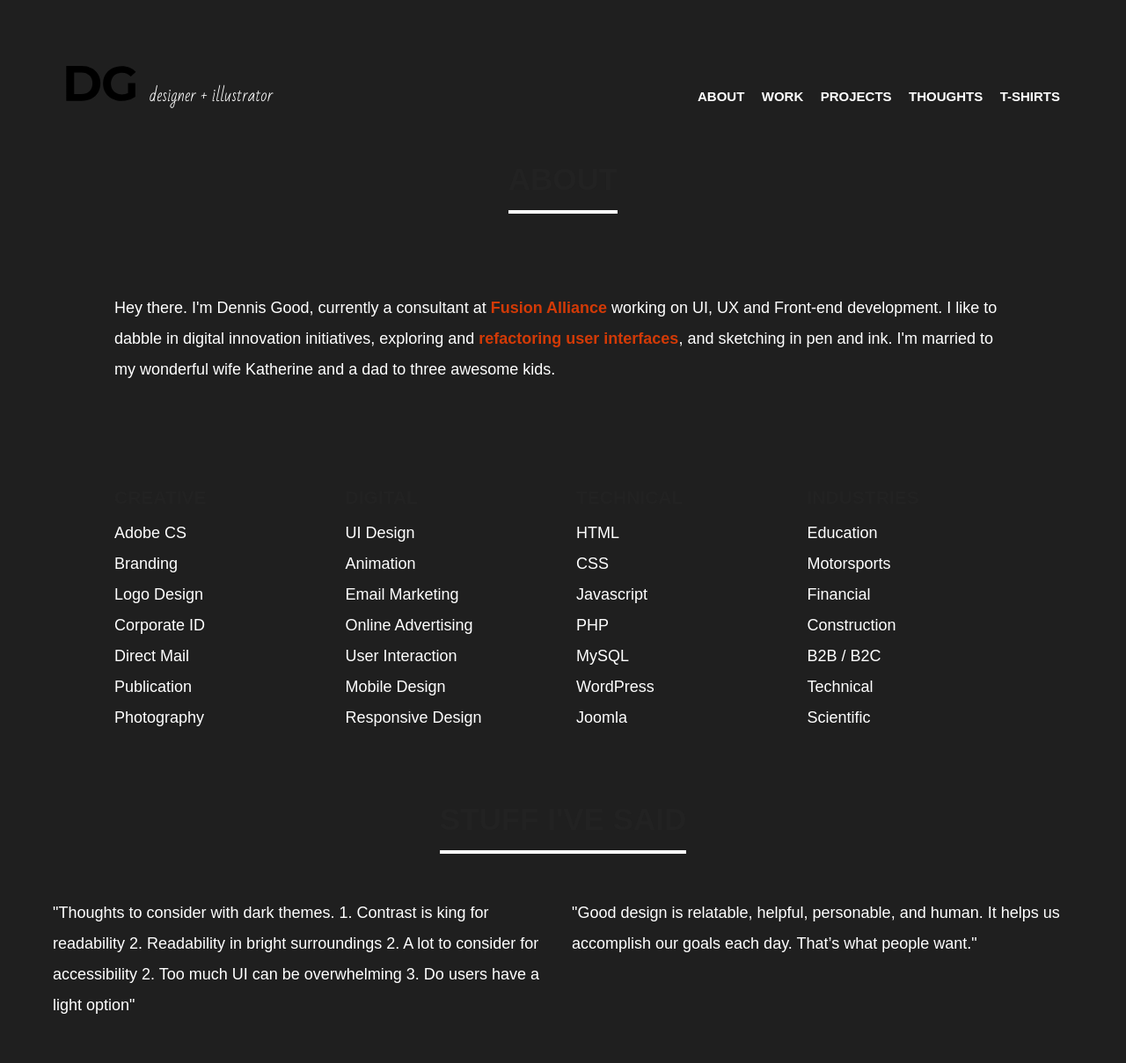
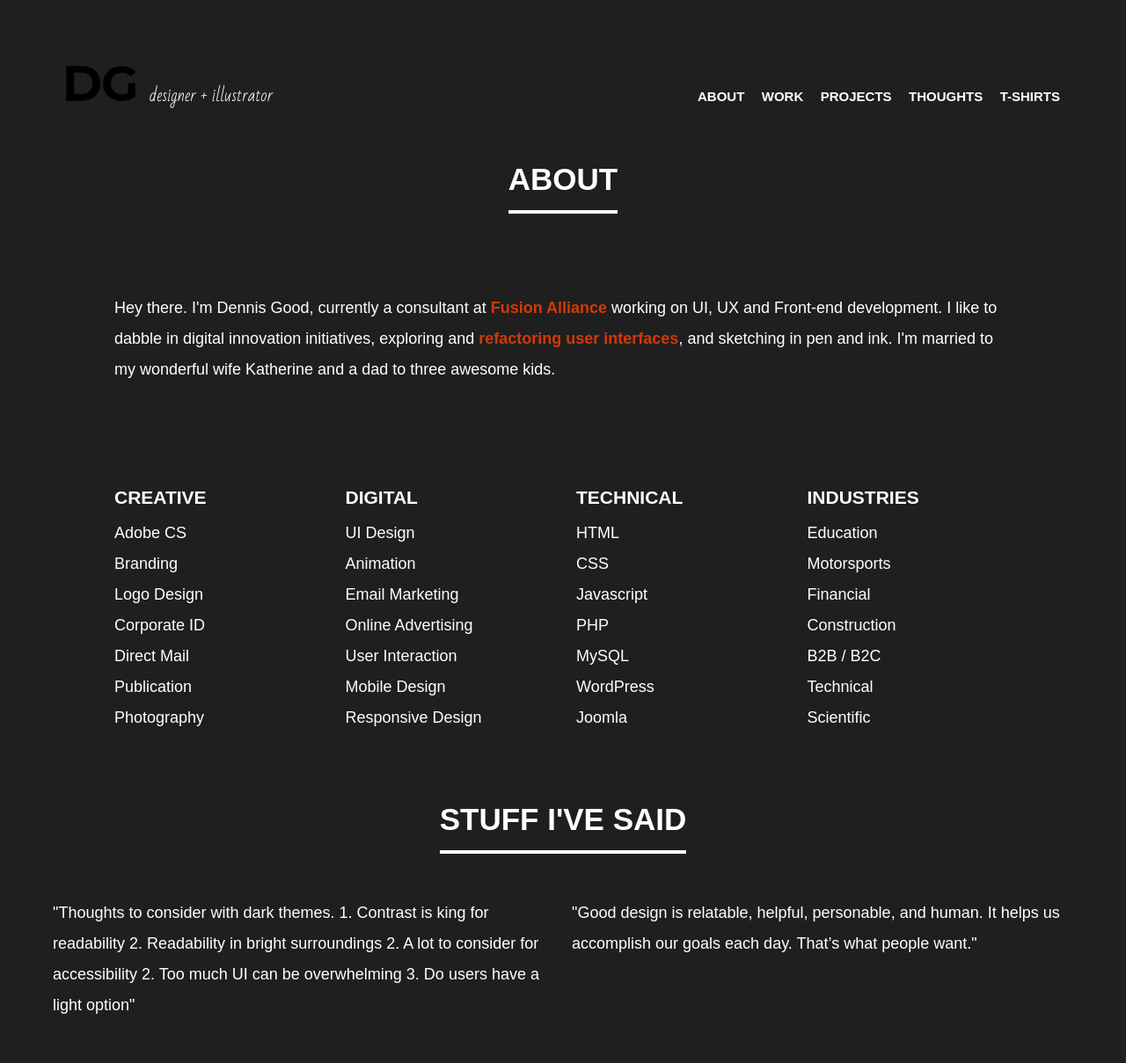
Before and after one commit to denniswgood/dennis-good-site-js, a PHP site: page /about.html in a window 1280 px wide. Shown: the top 1209 px of the page at 88% size. Run offline with PHP 8.4, Linux system fonts and the light colour scheme.

Commit message:
Updated headline color

```diff
--- a/css/styles.css
+++ b/css/styles.css
@@ -26,6 +26,7 @@ p {
 
 h1, h2, h3, h4, h5 {
 	font-family: 'Rubik', sans-serif !important;
+	color: #ffffff;
 }
 
 h1 {
@@ -50,8 +51,9 @@ h2 {
 h3 {
 	font-size: 21px;
 	line-height: 30px;
-    font-weight: 600;
-    text-transform: uppercase;
+	font-weight: 600;
+	text-transform: uppercase;
+
 }
 
 h4 {
```
